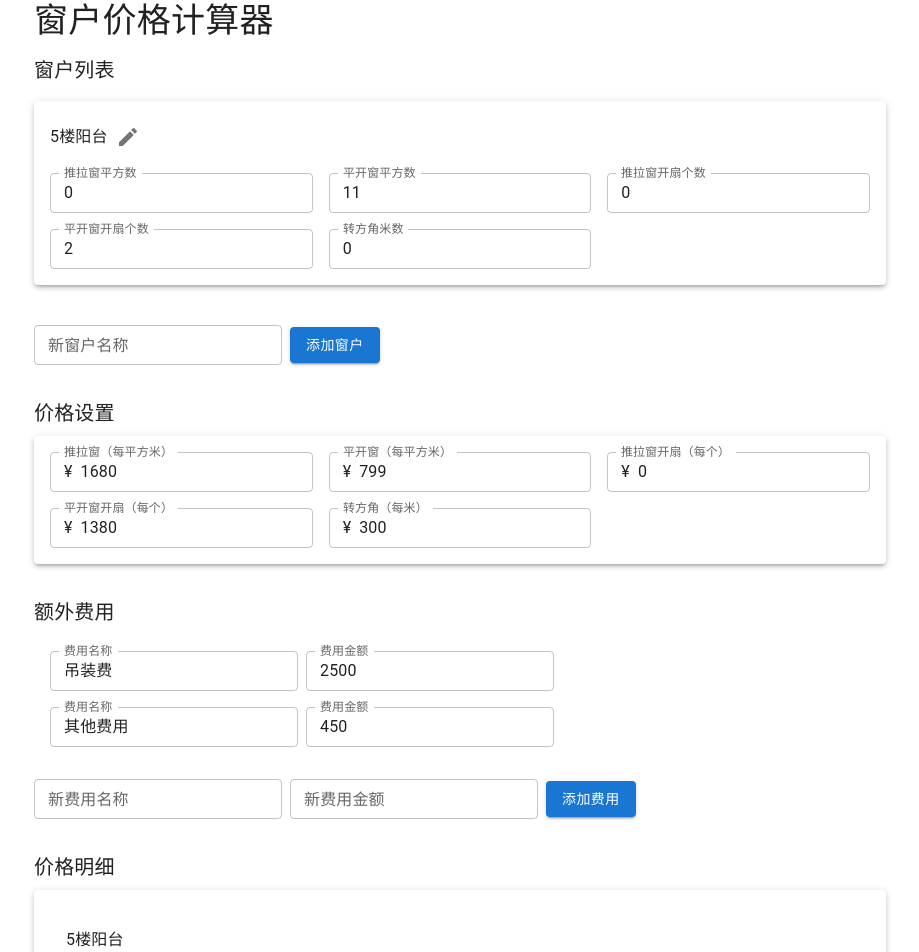
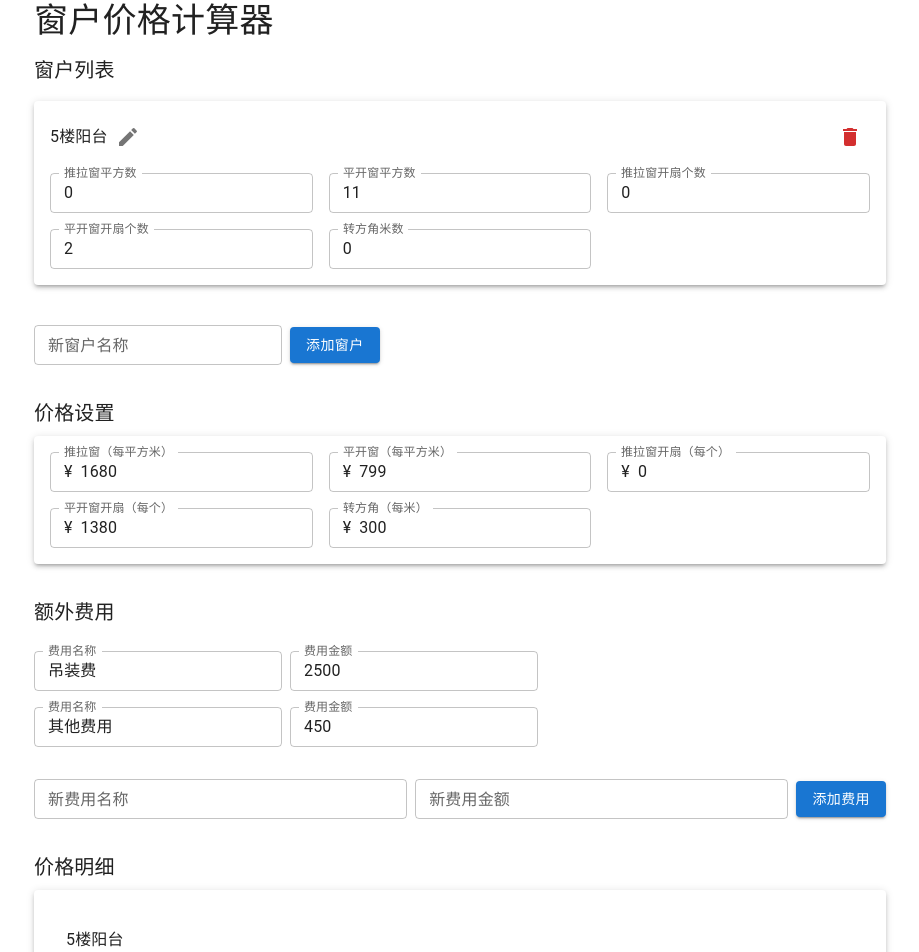
Before and after one commit to LouisTsang-jk/window_price_calculator, a Next.js app: page / in a window 1280 px wide. Shown: the top 952 px of the page, without its empty margins (180-1099 px from the left). Built offline with nearby package versions, Linux system fonts and the light colour scheme.

Commit message:
Add: Implement logic to delete windows

```diff
--- a/app/components/AdditionalCostList.tsx
+++ b/app/components/AdditionalCostList.tsx
@@ -44,7 +44,7 @@ export default function AdditionalCostList({
       <Typography variant="h6" gutterBottom>
         额外费用
       </Typography>
-      <List>
+      <List sx={{ "& .MuiListItem-root": { paddingLeft: 0, paddingRight: 0 } }}>
         {additionalCosts.map((cost, index) => (
           <ListItem key={index}>
             <TextField
@@ -64,13 +64,13 @@ export default function AdditionalCostList({
           </ListItem>
         ))}
       </List>
-      <Box display="flex" alignItems="center" mt={2}>
+      <Box display="flex" alignItems="center" mt={2} flexWrap="nowrap">
         <TextField
           label="新费用名称"
           value={newCostName}
           onChange={(e) => setNewCostName(e.target.value)}
           size="small"
-          style={{ marginRight: 8 }}
+          style={{ marginRight: 8, flexGrow: 1 }}
         />
         <TextField
           label="新费用金额"
@@ -78,9 +78,13 @@ export default function AdditionalCostList({
           value={newCostValue}
           onChange={(e) => setNewCostValue(e.target.value)}
           size="small"
-          style={{ marginRight: 8 }}
+          style={{ marginRight: 8, flexGrow: 1 }}
         />
-        <Button onClick={addNewCost} variant="contained">
+        <Button
+          onClick={addNewCost}
+          variant="contained"
+          sx={{ whiteSpace: "nowrap" }}
+        >
           添加费用
         </Button>
       </Box>
--- a/app/components/WindowList.tsx
+++ b/app/components/WindowList.tsx
@@ -9,14 +9,21 @@ import {
   Paper,
   Grid,
   IconButton,
+  Dialog,
+  DialogActions,
+  DialogContent,
+  DialogContentText,
+  DialogTitle,
 } from "@mui/material";
 import EditIcon from "@mui/icons-material/Edit";
 import SaveIcon from "@mui/icons-material/Save";
+import DeleteIcon from "@mui/icons-material/Delete";
 
 export default function WindowList({ windows, setWindows }) {
   const [newWindow, setNewWindow] = useState("");
   const [editingWindow, setEditingWindow] = useState(null);
   const [editedWindowName, setEditedWindowName] = useState("");
+  const [deleteConfirmation, setDeleteConfirmation] = useState(null);
 
   const handleWindowChange = (location, field, value) => {
     setWindows((prev) => ({
@@ -58,11 +65,39 @@ export default function WindowList({ windows, setWindows }) {
     setEditingWindow(null);
   };
 
+  const deleteWindow = (location) => {
+    setWindows((prev) => {
+      const newWindows = { ...prev };
+      delete newWindows[location];
+      return newWindows;
+    });
+  };
+
+  const openDeleteConfirmation = (location) => {
+    setDeleteConfirmation(location);
+  };
+
+  const closeDeleteConfirmation = () => {
+    setDeleteConfirmation(null);
+  };
+
+  const confirmDelete = () => {
+    if (deleteConfirmation) {
+      deleteWindow(deleteConfirmation);
+      closeDeleteConfirmation();
+    }
+  };
+
   return (
     <Box>
       <Typography variant="h6" gutterBottom>
         窗户列表
       </Typography>
+      {Object.keys(windows).length === 0 ? (
+        <Typography variant="body1" color="text.secondary" align="center">
+          暂无窗户，请添加新窗户
+        </Typography>
+      ) : (
         <List>
           {Object.entries(windows).map(([location, params]) => (
             <ListItem
@@ -72,8 +107,15 @@ export default function WindowList({ windows, setWindows }) {
               sx={{ mb: 2, p: 2 }}
             >
               <Box width="100%">
+                <Box
+                  display="flex"
+                  alignItems="center"
+                  justifyContent="space-between"
+                  mb={2}
+                >
                   {editingWindow === location ? (
-                <Box display="flex" alignItems="center" mb={2}>
+                    <>
+                      <Box display="flex" alignItems="center">
                         <TextField
                           value={editedWindowName}
                           onChange={(e) => setEditedWindowName(e.target.value)}
@@ -83,14 +125,30 @@ export default function WindowList({ windows, setWindows }) {
                           <SaveIcon />
                         </IconButton>
                       </Box>
+                      <IconButton
+                        onClick={() => openDeleteConfirmation(location)}
+                        color="error"
+                      >
+                        <DeleteIcon />
+                      </IconButton>
+                    </>
                   ) : (
-                <Box display="flex" alignItems="center" mb={2}>
+                    <>
+                      <Box display="flex" alignItems="center">
                         <Typography variant="subtitle1">{location}</Typography>
                         <IconButton onClick={() => startEditing(location)}>
                           <EditIcon />
                         </IconButton>
                       </Box>
+                      <IconButton
+                        onClick={() => openDeleteConfirmation(location)}
+                        color="error"
+                      >
+                        <DeleteIcon />
+                      </IconButton>
+                    </>
                   )}
+                </Box>
                 <Grid container spacing={2}>
                   {Object.entries(params).map(([field, value]) => (
                     <Grid item xs={12} sm={6} md={4} key={field}>
@@ -111,6 +169,7 @@ export default function WindowList({ windows, setWindows }) {
             </ListItem>
           ))}
         </List>
+      )}
       <Box display="flex" alignItems="center" mt={2}>
         <TextField
           label="新窗户名称"
@@ -126,6 +185,21 @@ export default function WindowList({ windows, setWindows }) {
           添加窗户
         </Button>
       </Box>
+
+      <Dialog open={!!deleteConfirmation} onClose={closeDeleteConfirmation}>
+        <DialogTitle>确认删除</DialogTitle>
+        <DialogContent>
+          <DialogContentText>
+            您确定要删除"{deleteConfirmation}"窗户吗？此操作无法撤销。
+          </DialogContentText>
+        </DialogContent>
+        <DialogActions>
+          <Button onClick={closeDeleteConfirmation}>取消</Button>
+          <Button onClick={confirmDelete} color="error">
+            删除
+          </Button>
+        </DialogActions>
+      </Dialog>
     </Box>
   );
 }
```
Lines whose indentation alone changed are shown as unchanged.
